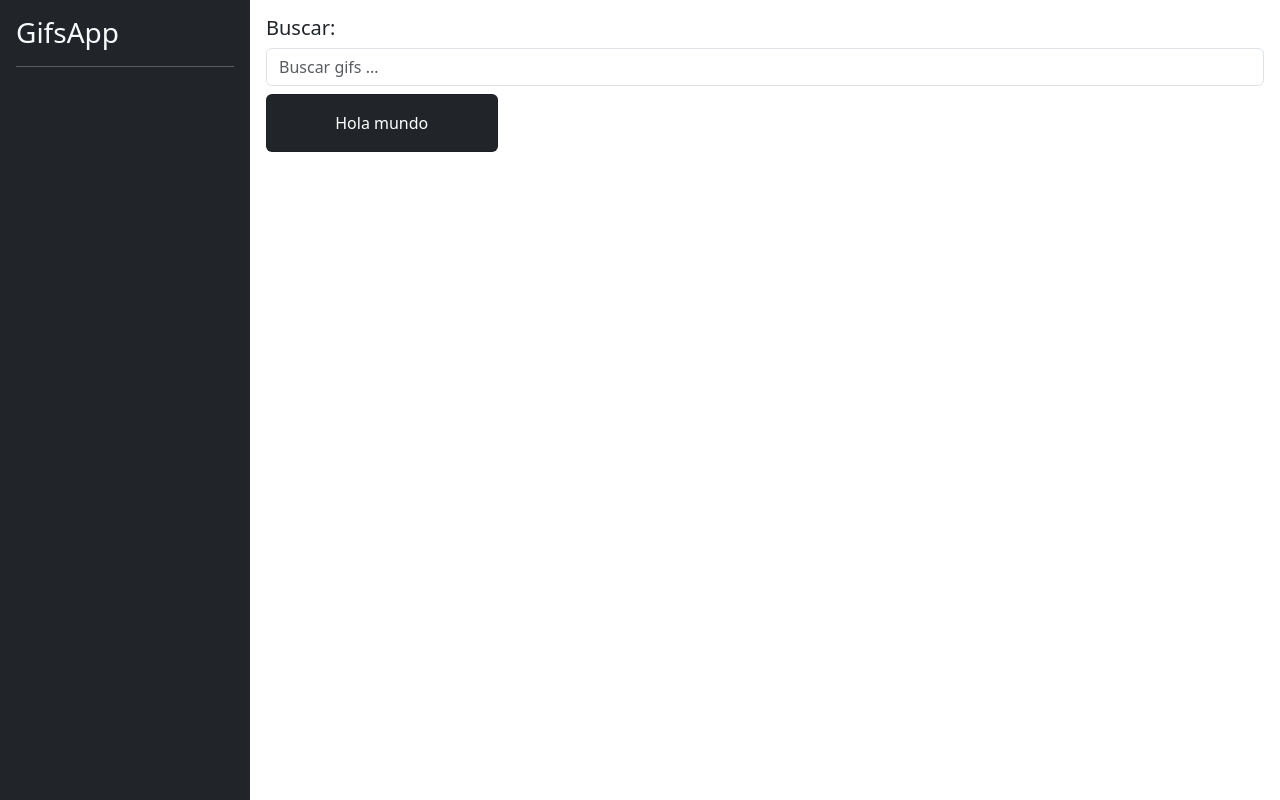
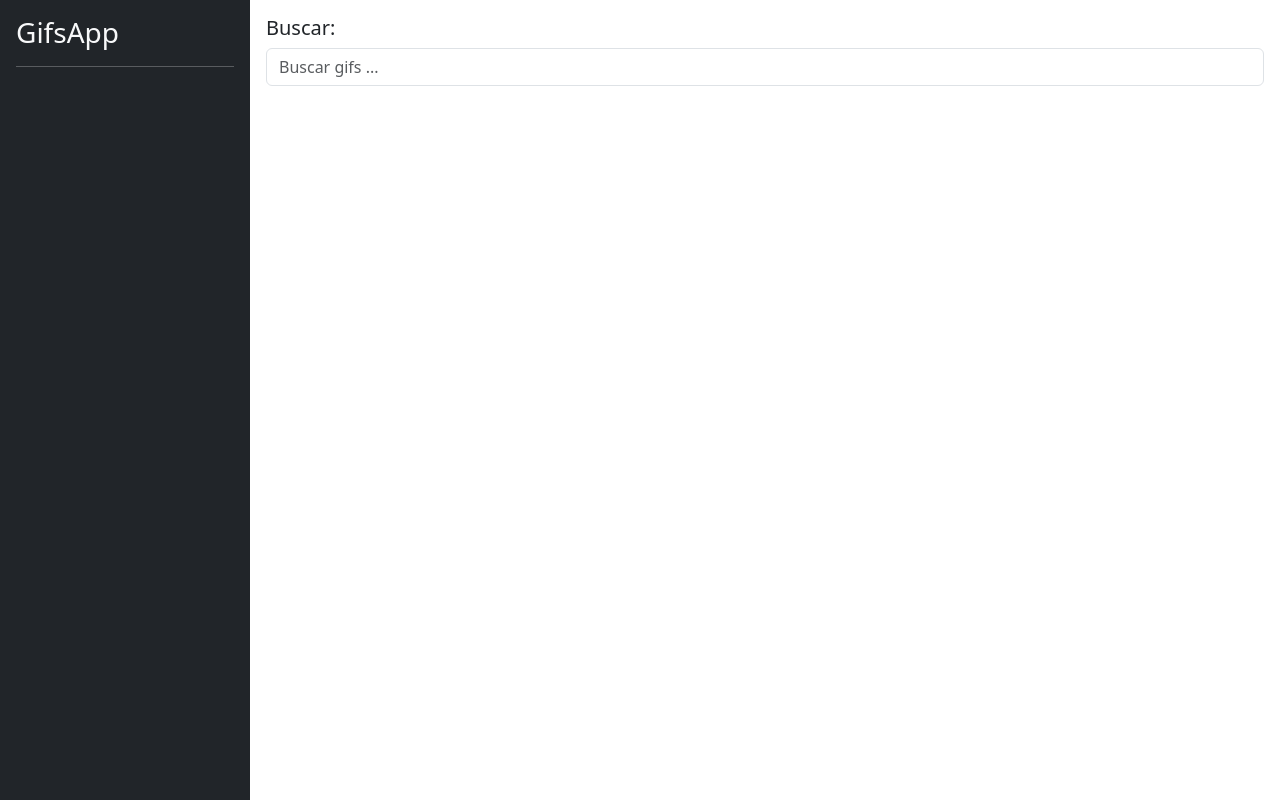
Before and after one commit to Minori35/gifsApp, an Angular app: page / in a window 1280 px wide. Built offline with nearby package versions, Linux system fonts and the light colour scheme.

Commit message:
Pintado de data

```diff
--- a/src/app/gifs/components/card-list/card-list.component.html
+++ b/src/app/gifs/components/card-list/card-list.component.html
@@ -1,10 +1,10 @@
 <div class="row">
-    <div class="col-md-3 col-sm-6">
+    <div *ngFor="let item of gifs" class="col-md-3 col-sm-6">
         <div class="card mb-2 text-center bg-dark">
              <!-- TODO: crear imagen -->
             <div class="card-body text-white">
                 <p class="card-text">
-                    Hola mundo
+                    {{item.title}}
                 </p>
             </div>
         </div>
--- a/src/app/gifs/components/card-list/card-list.component.ts
+++ b/src/app/gifs/components/card-list/card-list.component.ts
@@ -1,10 +1,14 @@
-import { Component } from '@angular/core';
-
+import { Component, Input} from '@angular/core';
+import { Gif } from "../../interfaces/gifs.interfaces";
 @Component({
   selector: 'app-card-list',
   templateUrl: './card-list.component.html',
   styleUrls: ['./card-list.component.css']
 })
+
+
 export class CardListComponent {
+  @Input()
+  public gifs: Gif[]=[]
 
 }
--- a/src/app/gifs/pages/home-page/home-page.component.html
+++ b/src/app/gifs/pages/home-page/home-page.component.html
@@ -7,7 +7,7 @@
 
     <div class="col-12 pt-2">
         <!-- Listadi de gifs -->
-        <app-card-list></app-card-list>
+        <app-card-list  [gifs]="gifsList"></app-card-list>
     </div>
 
 </div>
--- a/src/app/gifs/pages/home-page/home-page.component.ts
+++ b/src/app/gifs/pages/home-page/home-page.component.ts
@@ -1,4 +1,6 @@
 import { Component } from '@angular/core';
+import { GifsServices } from '../../services/gifs.service';
+import { Gif } from '../../interfaces/gifs.interfaces';
 
 @Component({
   selector: 'gifs-home-page',
@@ -7,4 +9,13 @@ import { Component } from '@angular/core';
 })
 export class HomePageComponent {
 
+
+  constructor(private gifServices : GifsServices){
+
+  }
+
+  get gifsList(): Gif[]{
+    return this.gifServices.gifsList;
+  }
+
 }
```
